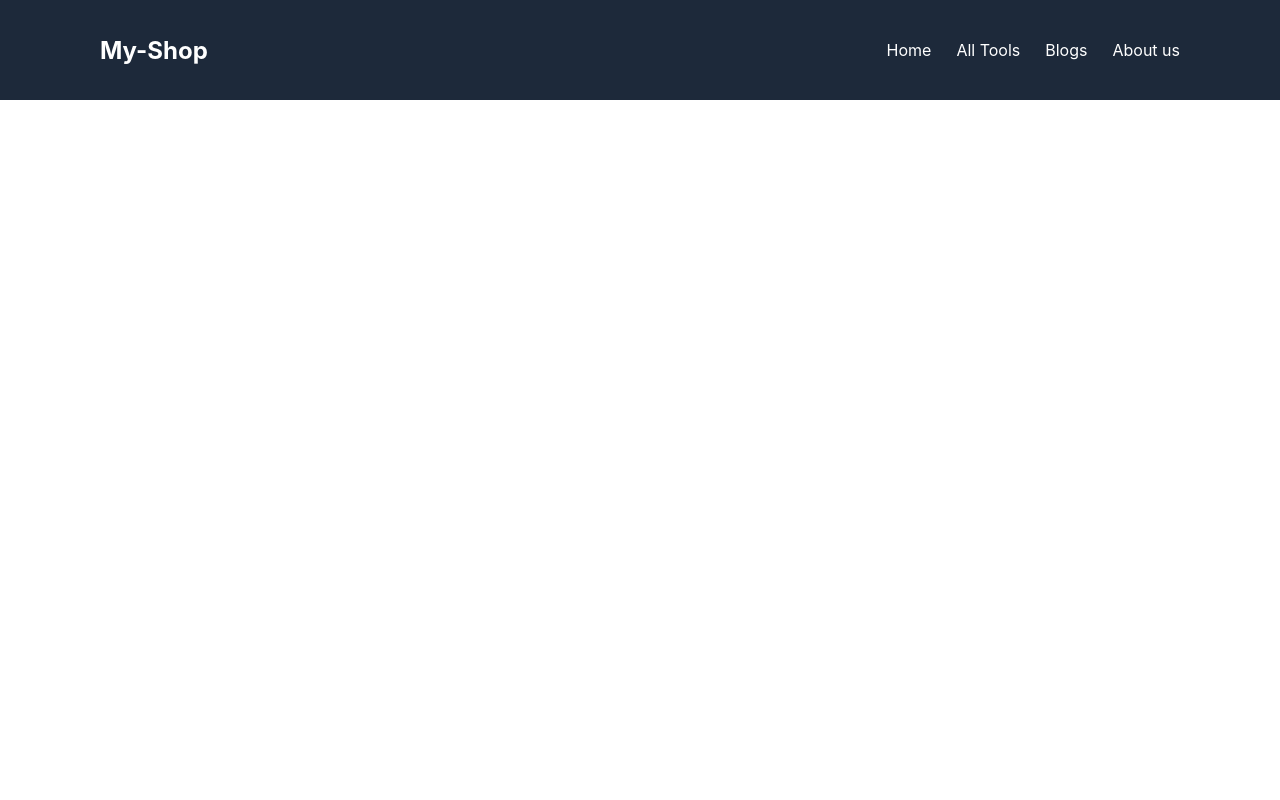
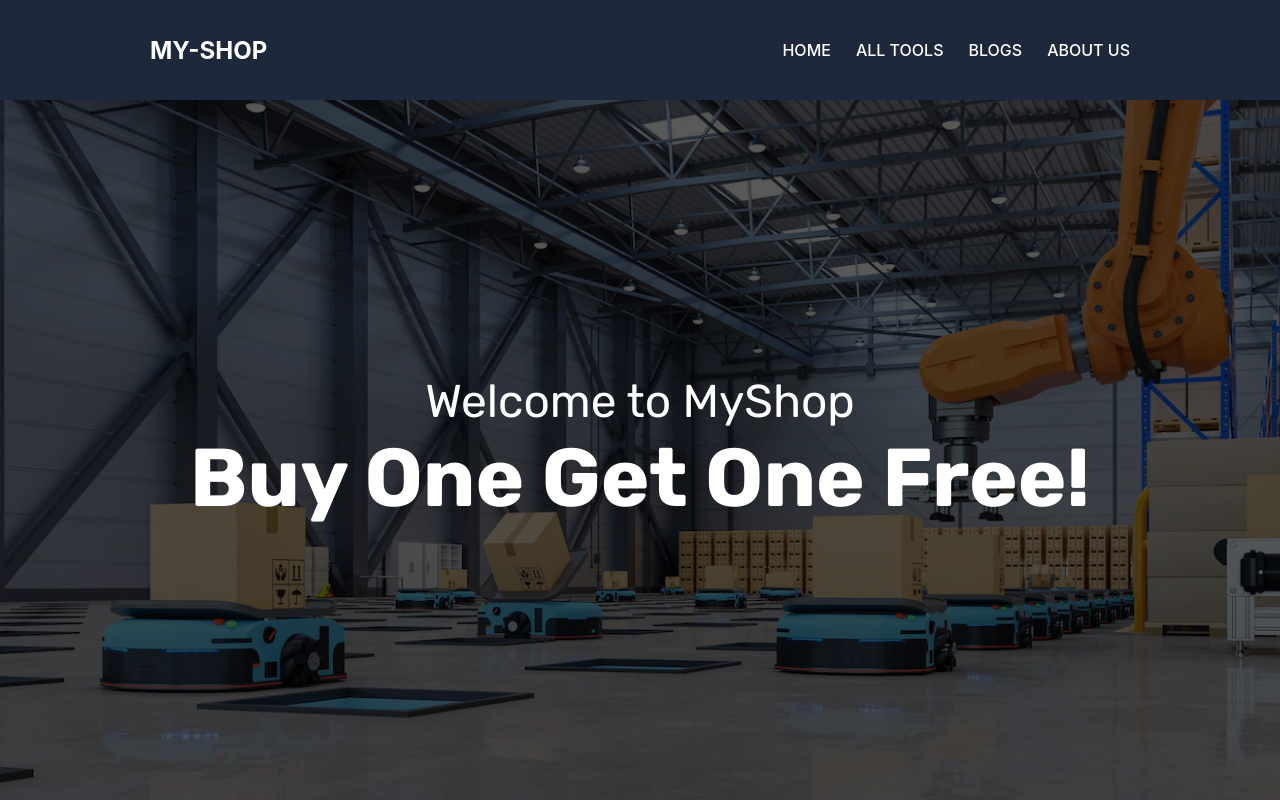
Before and after one commit to uttamsaha/my-shop, a React (Create React App) app: page / in a window 1280 px wide. Built offline with nearby package versions, Linux system fonts and the light colour scheme.

Commit message:
banner ready

```diff
--- a/src/App.js
+++ b/src/App.js
@@ -1,10 +1,15 @@
+import { Route, Routes } from 'react-router-dom';
 import './App.css';
+import Home from './Pages/Home/Home/Home';
 import Header from './Pages/Shared/Header/Header';
 
 function App() {
   return (
     <div>
       <Header></Header>
+      <Routes>
+        <Route path='/' element={<Home></Home>}></Route>
+      </Routes>
     </div>
   );
 }
--- a/src/Pages/Home/Banner/Banner.css
+++ b/src/Pages/Home/Banner/Banner.css
@@ -0,0 +1,37 @@
+@import url("https://fonts.googleapis.com/css2?family=Rubik:wght@400;700&display=swap");
+.banner {
+  background-image: url(../../../../public/bg.webp);
+  background-repeat: no-repeat;
+  background-size: cover;
+  height: calc(100vh - 100px);
+  position: relative;
+  z-index: 1;
+  background-attachment: fixed;
+  display: flex;
+  justify-content: center;
+  align-items: center;
+}
+.banner::after {
+  content: "";
+  position: absolute;
+  background: rgba(0, 0, 0, 0.65);
+  top: 0;
+  left: 0;
+  width: 100%;
+  height: 100%;
+  z-index: -1;
+}
+.banner h1,
+h2 {
+  font-family: "Rubik", sans-serif;
+  color: white;
+  text-align: center;
+}
+.banner h2 {
+  font-size: 46px;
+  font-weight: 500;
+}
+.banner h1 {
+  font-size: 82px;
+  font-weight: bold;
+}
--- a/src/Pages/Home/Banner/Banner.js
+++ b/src/Pages/Home/Banner/Banner.js
@@ -1,8 +1,14 @@
-import React from 'react'
+import React from 'react';
+import './Banner.css'
 
 const Banner = () => {
   return (
-    <div>Banner</div>
+    <div className='banner'>
+        <div className="banner-items">
+        <h2>Welcome to MyShop</h2>
+        <h1>Buy One Get One Free!</h1>
+        </div>
+    </div>
   )
 }
 
--- /dev/null
+++ b/src/Pages/Home/Home/Home.js
@@ -0,0 +1,12 @@
+import React from 'react'
+import Banner from '../Banner/Banner';
+
+const Home = () => {
+  return (
+    <div>
+        <Banner></Banner>
+    </div>
+  )
+}
+
+export default Home;
--- a/src/Pages/Shared/Header/Header.css
+++ b/src/Pages/Shared/Header/Header.css
@@ -2,7 +2,7 @@
 nav {
     display: flex;
     justify-content: space-between;
-    padding: 0px 100px;
+    padding: 0px 150px;
     height: 100px;
     background-color: #1D293A;
     align-items: center;
@@ -14,4 +14,8 @@ nav {
 }
 .nav-items ul li a, .logo{
     color: white;
+    text-transform: uppercase;
 }
+.nav-items ul li a{
+    font-weight: 500;
+}
--- a/src/index.js
+++ b/src/index.js
@@ -1,13 +1,16 @@
-import React from 'react';
-import ReactDOM from 'react-dom/client';
-import './index.css';
-import App from './App';
-import reportWebVitals from './reportWebVitals';
+import React from "react";
+import ReactDOM from "react-dom/client";
+import "./index.css";
+import App from "./App";
+import reportWebVitals from "./reportWebVitals";
+import { BrowserRouter } from "react-router-dom";
 
-const root = ReactDOM.createRoot(document.getElementById('root'));
+const root = ReactDOM.createRoot(document.getElementById("root"));
 root.render(
   <React.StrictMode>
-    <App />
+    <BrowserRouter>
+      <App />
+    </BrowserRouter>
   </React.StrictMode>
 );
 
```
Also changed, not shown: public/bg.webp (added).
